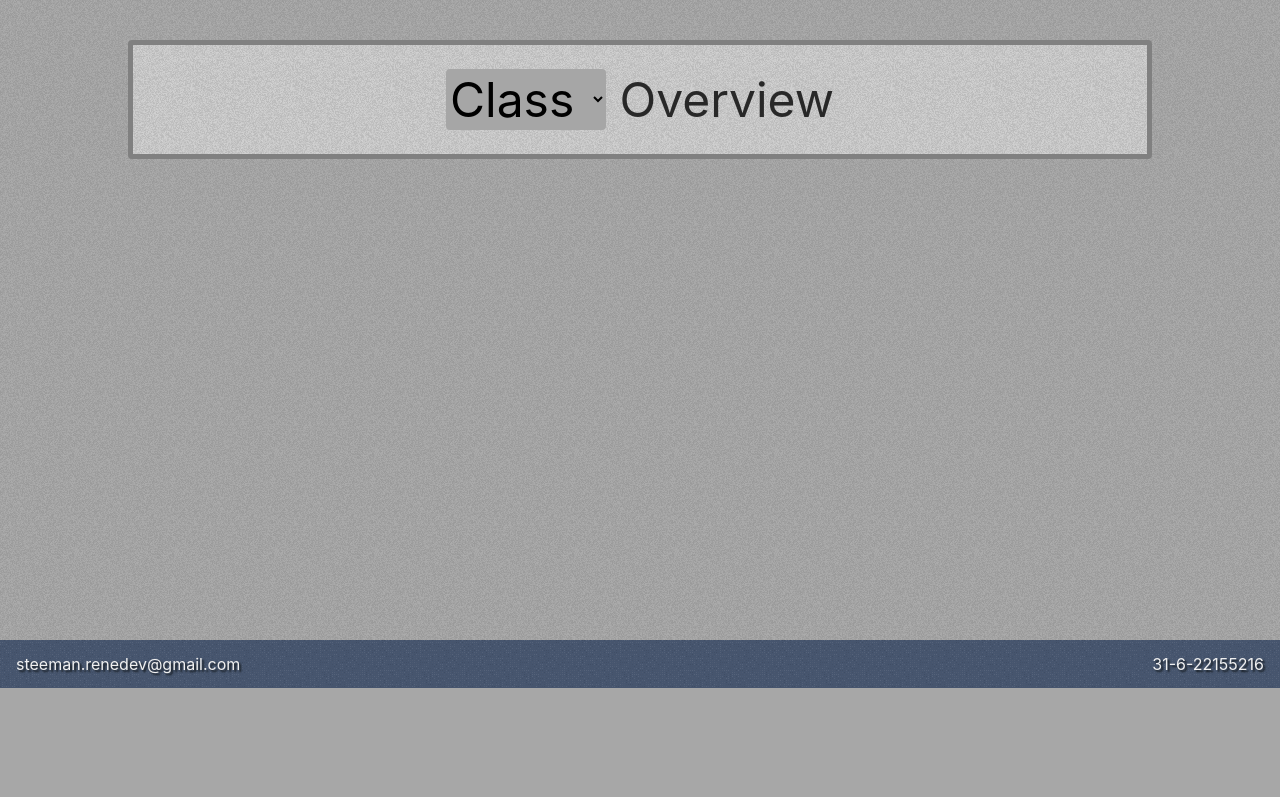
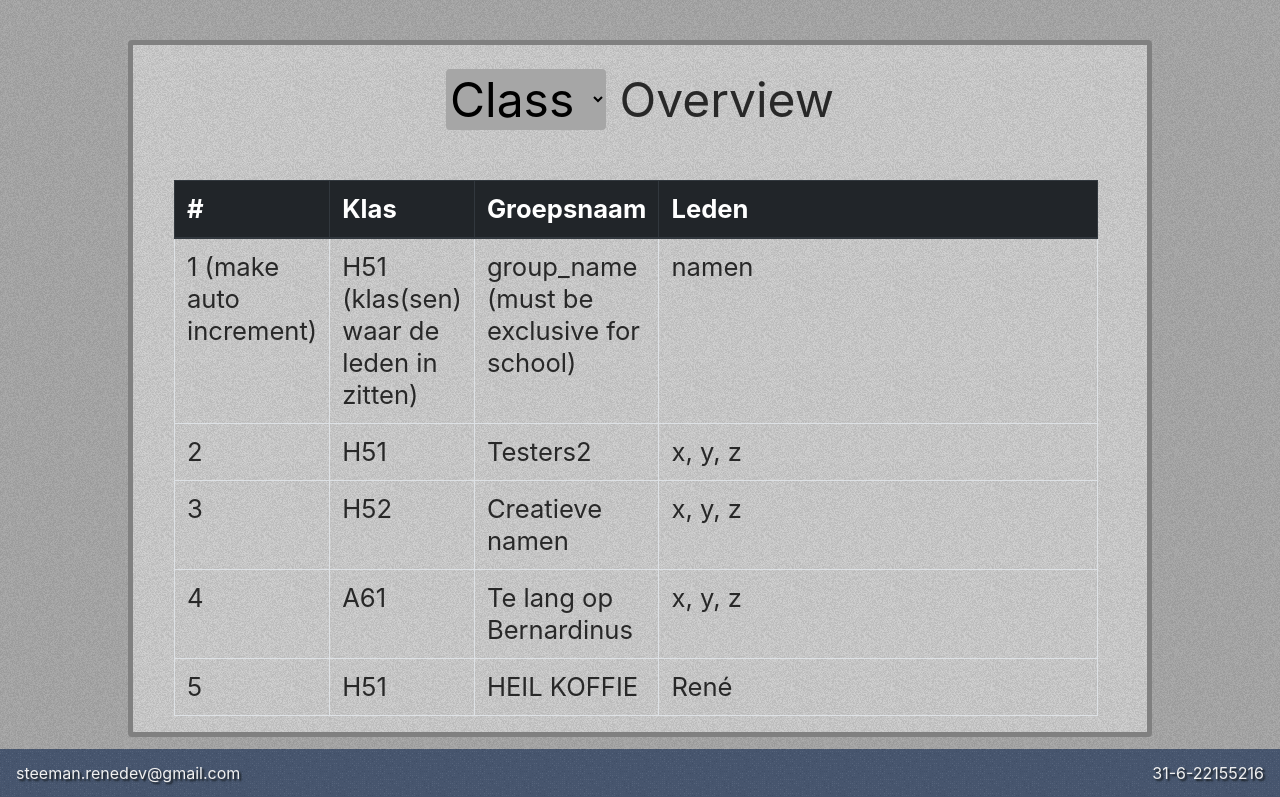
Before and after one commit to renesteeman/Informatica-Methode-Xampp, a PHP site: page /overview.php in a window 1280 px wide. Shown: the part 112-909 px from the top of the page. Before the commit the page ends 800 px from the top, so only its background shows below. Run offline with PHP 8.4, Linux system fonts and the light colour scheme; style sheets or scripts are compiled from the project's sources; some libraries are stand-ins or nearby versions.

Commit message:
Class overview (php to come)

```diff
--- a/css/overview.min.css
+++ b/css/overview.min.css
@@ -1 +1 @@
-.overview-toggle{border:none;border-radius:4px;background-color:#a6a6a6}
+.overview-toggle{border:none;border-radius:4px;background-color:#a6a6a6}.main-content{font-size:1.6em;margin-left:1.6em;padding-top:1em}.table-responsive{width:95%}.number{width:5%;margin-left:5%}.klas{background-color:green;margin-left:5%;width:10%}.groepsnaam{margin-left:5%;width:20%}.leden{margin-left:5%;width:65%}
--- a/css/overview.sass
+++ b/css/overview.sass
@@ -2,3 +2,28 @@
 	border: none
 	border-radius: 4px
 	background-color: #a6a6a6
+
+.main-content
+	font-size: 1.6em
+	margin-left: 1.6em
+	padding-top: 1em
+
+.table-responsive
+	width: 95%
+
+.number
+	width: 5%
+	margin-left: 5%
+
+.klas
+	background-color: green
+	margin-left: 5%
+	width: 10%
+
+.groepsnaam
+	margin-left: 5%
+	width: 20%
+
+.leden
+	margin-left: 5%
+	width: 65%
--- a/pages/overview.php
+++ b/pages/overview.php
@@ -22,12 +22,62 @@ include('../php/header.php');
 			Overview
 		</div>
 
+		<div class="main-content">
 
-		<form>
+			<div class="row">
+				<div class="col-lg-12">
+					<div class="table-responsive">
+						<table summary="This table shows how to create responsive tables using Bootstrap's default functionality" class="table table-bordered table-hover">
+						<thead class="thead-dark">
+							<tr>
+								<th scope="col" class="number">#</th>
+								<th scope="col" class="klas">Klas</th>
+								<th scope="col" class="groepsnaam">Groepsnaam</th>
+								<th scope="col" class="leden">Leden</th>
+							</tr>
+						</thead>
+						<tbody>
+							<tr>
+								<td>1 (make auto increment)</td>
+								<td>H51 (klas(sen) waar de leden in zitten)</td>
+								<td>group_name (must be exclusive for school)</td>
+								<td>namen</td>
+							</tr>
+							<tr>
+								<td>2</td>
+								<td>H51</td>
+								<td>Testers2</td>
+								<td>x, y, z</td>
+							</tr>
+							<tr>
+								<td>3</td>
+								<td>H52</td>
+								<td>Creatieve namen</td>
+								<td>x, y, z</td>
+							</tr>
+							<tr>
+								<td>4</td>
+								<td>A61</td>
+								<td>Te lang op Bernardinus</td>
+								<td>x, y, z</td>
+							</tr>
+							<tr>
+								<td>5</td>
+								<td>H51</td>
+								<td>HEIL KOFFIE</td>
+								<td>René</td>
+							</tr>
+						</tbody>
+						</table>
+					</div><!--end of .table-responsive-->
+				</div>
+			</div>
 
 
 
-		</form>
+
+		</div>
+
 	</div>
 
 </body>
```
